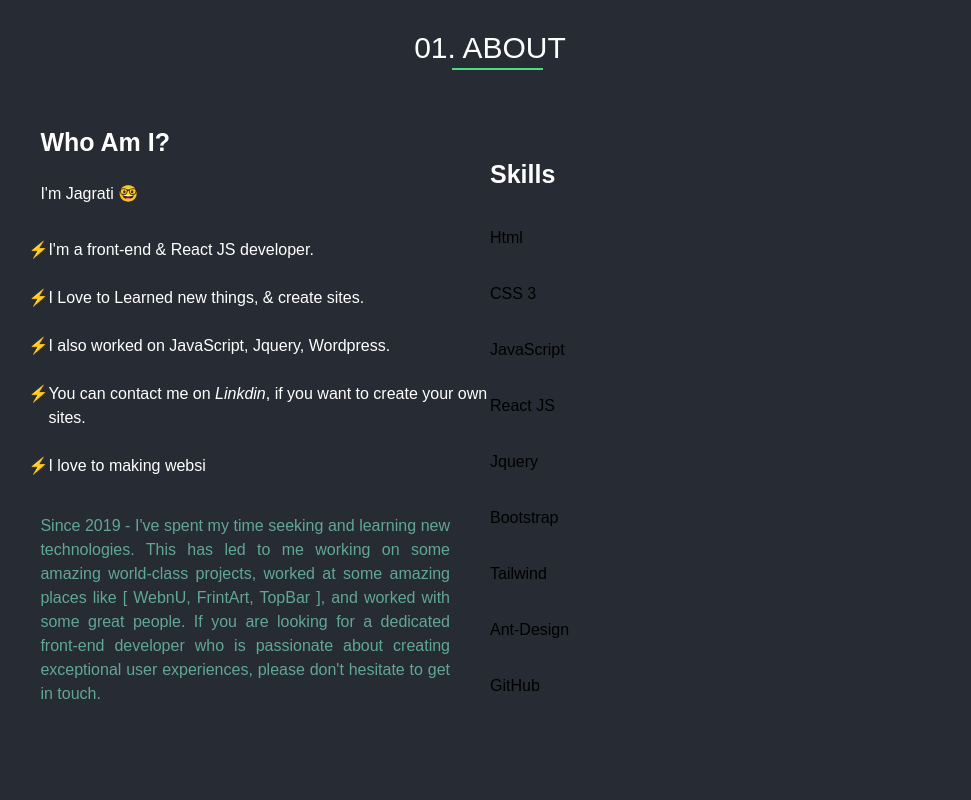
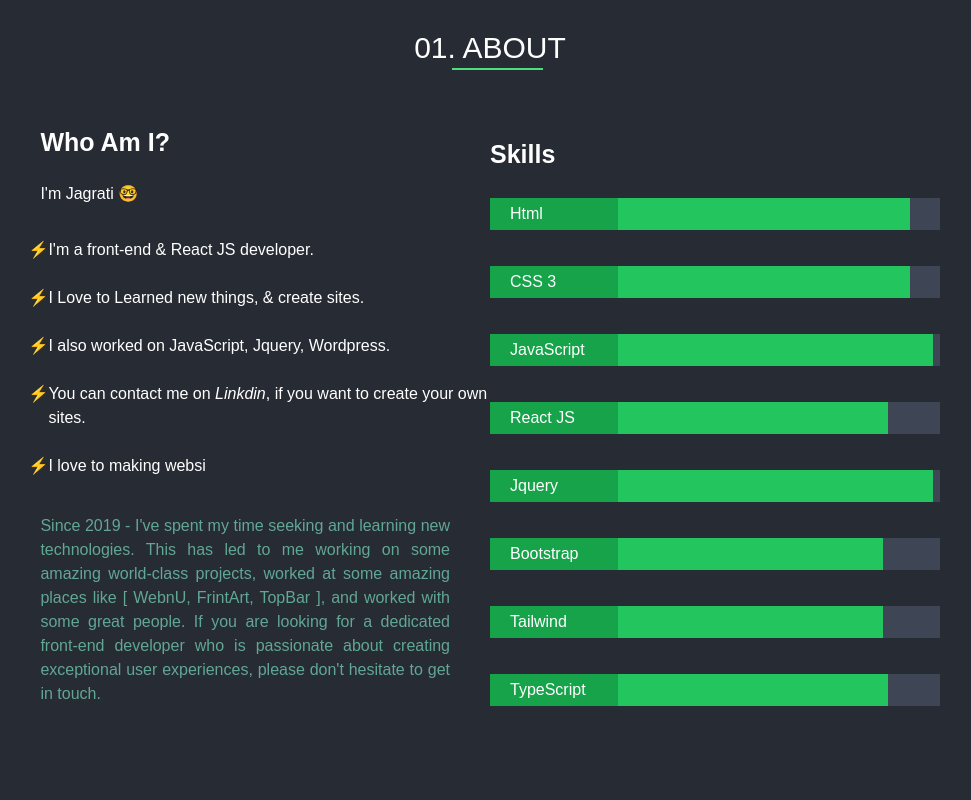
Before and after one commit to Jagrati1213/jagrati-gupta, a React (Create React App) app: page / in a window 1280 px wide. Shown: the part 920-1720 px from the top of the page, without its empty margins (150-1121 px from the left). Built offline with nearby package versions, Linux system fonts and the light colour scheme.

Commit message:
JG: optimize code

```diff
--- a/src/components/js-files/About.js
+++ b/src/components/js-files/About.js
@@ -4,6 +4,7 @@ import aboutstyle from '../css-files/About.css';
 import AOS from 'aos';
 import 'aos/dist/aos.css';
 import ProgessBar from './ProgessBar';
+import skillData from '../../data/skills.json';
 
 export default function About() {
 
@@ -61,16 +62,11 @@ export default function About() {
             <div className="skills-wrapper lg:w-3/6 w-full">
               <h2 className='text-white text-[25px] font-semibold'>Skills</h2>
 
-              <ProgessBar ProgrssText='Html' progessName='cssProgress-bar html' />
-              <ProgessBar ProgrssText='CSS 3' progessName='cssProgress-bar css' />
-              <ProgessBar ProgrssText='JavaScript' progessName='cssProgress-bar js' />
-              <ProgessBar ProgrssText='React JS' progessName='cssProgress-bar react' />
-              <ProgessBar ProgrssText='Jquery' progessName='cssProgress-bar jq' />
-              <ProgessBar ProgrssText='Bootstrap' progessName='cssProgress-bar boot' />
-              <ProgessBar ProgrssText='Tailwind' progessName='cssProgress-bar react' />
-              <ProgessBar ProgrssText='Ant-Design' progessName='cssProgress-bar boot' />
-              <ProgessBar ProgrssText='GitHub' progessName='cssProgress-bar js' />
-
+              {
+                skillData.map((skill, index) => {
+                  return <ProgessBar key={index} ProgressText={skill.name} progressClass={skill.progress} />
+                })
+              }
             </div>
           </div>
         </div>
--- a/src/components/js-files/ProgessBar.js
+++ b/src/components/js-files/ProgessBar.js
@@ -1,12 +1,13 @@
 import React from 'react'
 
-function ProgessBar({ProgrssText,progessName}) {
+function ProgessBar({ ProgressText, progressClass }) {
+  console.log(progressClass);
   return (
     <>
-       <div className="cssProgress">
-            <div className="progress4">{ProgrssText}</div>
-            <div  data-aos="fade-right" data-aos-duration="1000" data-aos-easing="linear" className={progessName}></div>
-        </div>
+      <div className="bg-[#3e4555] w-full h-8 flex my-3">
+        <div className="bg-green-600 text-white px-5 py-1 w-32">{ProgressText}</div>
+        <div data-aos="fade-right" data-aos-duration="1000" data-aos-easing="linear" className='bg-green-500' style={{ width: `${progressClass}%` }}></div>
+      </div>
     </>
   )
 }
--- /dev/null
+++ b/src/data/skills.json
@@ -0,0 +1,34 @@
+[
+    {
+        "name": "Html",
+        "progress": 65
+    },
+    {
+        "name": "CSS 3",
+        "progress": 65
+    },
+    {
+        "name": "JavaScript",
+        "progress": 70
+    },
+    {
+        "name": "React JS",
+        "progress": 60
+    },
+    {
+        "name": "Jquery",
+        "progress": 70
+    },
+    {
+        "name": "Bootstrap",
+        "progress": 59
+    },
+    {
+        "name": "Tailwind",
+        "progress": 59
+    },
+    {
+        "name": "TypeScript",
+        "progress": 60
+    }
+]
```
